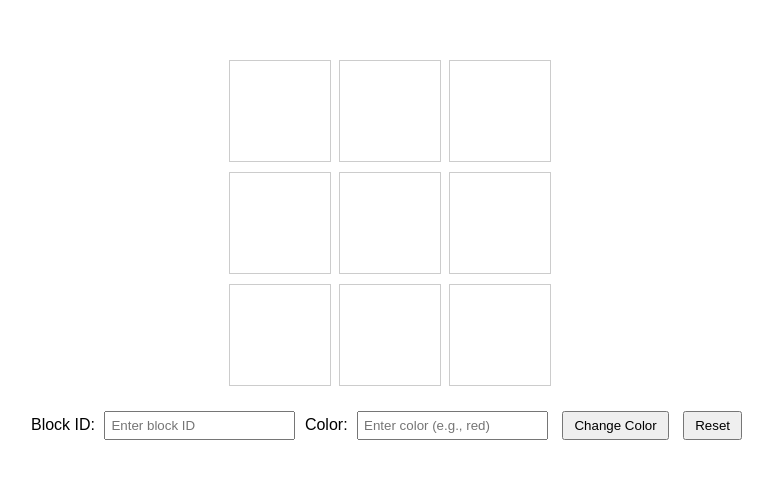
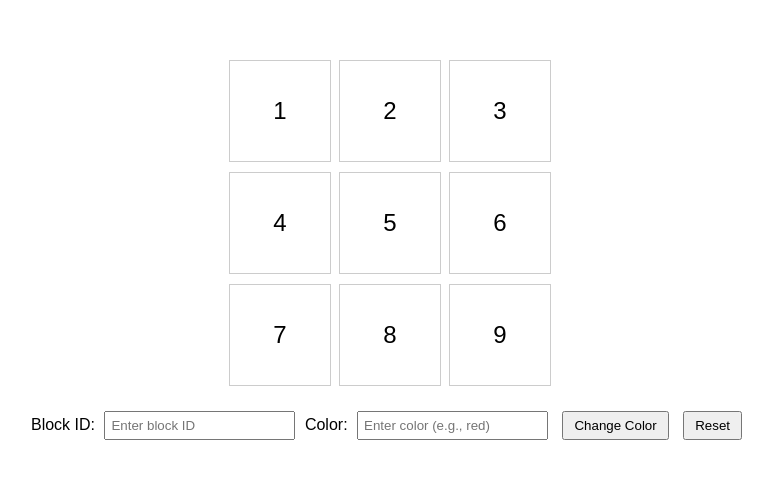
Before and after one commit to acciojob/Replit-Asian-Paints-Rishav222222, a website: page main.html in a window 1280 px wide. Shown: the part 148-626 px from the top of the page, without its empty margins (251-1024 px from the left). Drawn offline with Linux system fonts and the light colour scheme.

Commit message:
created a submission

```diff
--- a/main.html
+++ b/main.html
@@ -1,23 +1,26 @@
 <!DOCTYPE html>
-
-<html>
-
+<html lang="en">
 <head>
-	<div id="grid-container">
-
-		<div id="1" class="grid-item"></div>
-		<div id="2" class="grid-item"></div>
-		<div id="3" class="grid-item"></div>
-		<div id="4" class="grid-item"></div>
-		<div id="5" class="grid-item"></div>
-		<div id="6" class="grid-item"></div>
-		<div id="7" class="grid-item"></div>
-		<div id="8" class="grid-item"></div>
-		<div id="9" class="grid-item"></div>
-	</div>
-
-	<div>
-		 <label for="block_id">Block ID:</label>
+    <meta charset="UTF-8">
+    <meta name="viewport" content="width=device-width, initial-scale=1.0">
+    <title>Color Grid</title>
+    <link rel="stylesheet" href="styles.css">
+</head>
+<body>
+    <div id="grid-container">
+        <!-- Grid items with ids 1 to 9 -->
+        <div id="1" class="grid-item">1</div>
+        <div id="2" class="grid-item">2</div>
+        <div id="3" class="grid-item">3</div>
+        <div id="4" class="grid-item">4</div>
+        <div id="5" class="grid-item">5</div>
+        <div id="6" class="grid-item">6</div>
+        <div id="7" class="grid-item">7</div>
+        <div id="8" class="grid-item">8</div>
+        <div id="9" class="grid-item">9</div>
+    </div>
+    <div>
+        <label for="block_id">Block ID:</label>
         <input type="text" id="block_id" placeholder="Enter block ID">
 
         <label for="colour_id">Color:</label>
@@ -25,15 +28,8 @@
 
         <button id="change_button">Change Color</button>
         <button id="reset">Reset</button>
-	</div>
-	<link rel="stylesheet" href="styles.css">
-</head>
+    </div>
 
-<body>
-	<!-- the entire body must be written by student -->
-    <script type="text/javascript" src="./script.js">
-</script>
-
+    <script src="script.js"></script>
 </body>
-
 </html>
```
